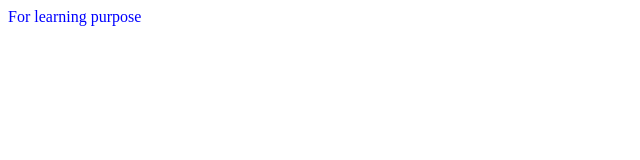
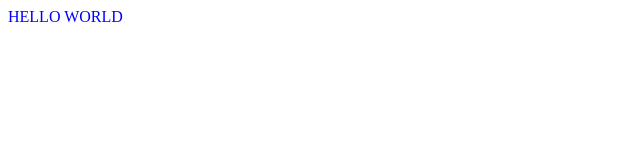
Before and after one commit to khushitripathi06/localrepo, a plain HTML site: page index.html in a window 1280 px wide. Shown: the full height of the page, 0-640 px from the left. Drawn offline with Linux system fonts and the light colour scheme.

Commit message:
text change

```diff
--- a/index.html
+++ b/index.html
@@ -1,3 +1,2 @@
-<link rel="stylesheet"
-href="style.css">
-<p>For learning purpose</p>
+<link rel="stylesheet" href="style.css">
+<p>HELLO WORLD</p>
```
